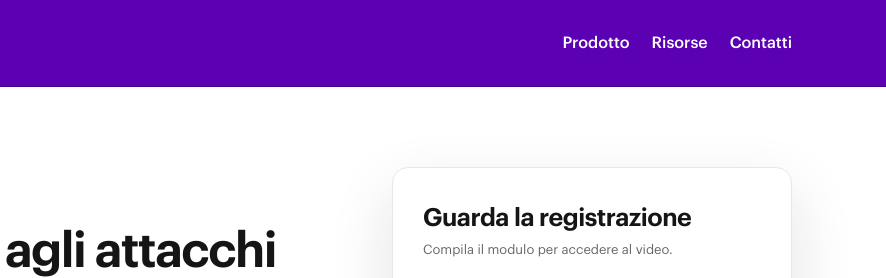
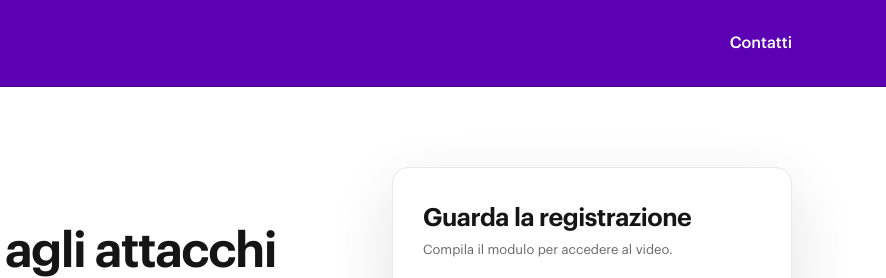
Before and after one commit to JulianR10/objectFirst, a plain HTML site: page on-demand/index.html in a window 1280 px wide. Shown: the top 278 px of the page, 394-1280 px from the left. Drawn offline with Linux system fonts and the light colour scheme.

Commit message:
feat: menú solo con Contatti en las páginas del eBook y on demand
Co-Authored-By: Claude Opus 5.5 <noreply@anthropic.com>

```diff
--- a/on-demand/index.html
+++ b/on-demand/index.html
@@ -33,8 +33,6 @@
     <div class="wrap header-inner">
       <a class="brand" href="https://objectfirst.com" target="_blank" rel="noopener" aria-label="Object First"><img src="/logo.png" alt="Object First" width="96" height="50"></a>
       <nav class="header-nav" aria-label="Object First">
-        <a href="https://objectfirst.com/it/object-storage/" target="_blank" rel="noopener">Prodotto</a>
-        <a href="https://objectfirst.com/it/resources/analyst-reports/" target="_blank" rel="noopener">Risorse</a>
         <a href="https://objectfirst.com/it/contacts/" target="_blank" rel="noopener">Contatti</a>
       </nav>
     </div>
```
Also changed, not shown: scarica/index.html (+0 -2 lines).
